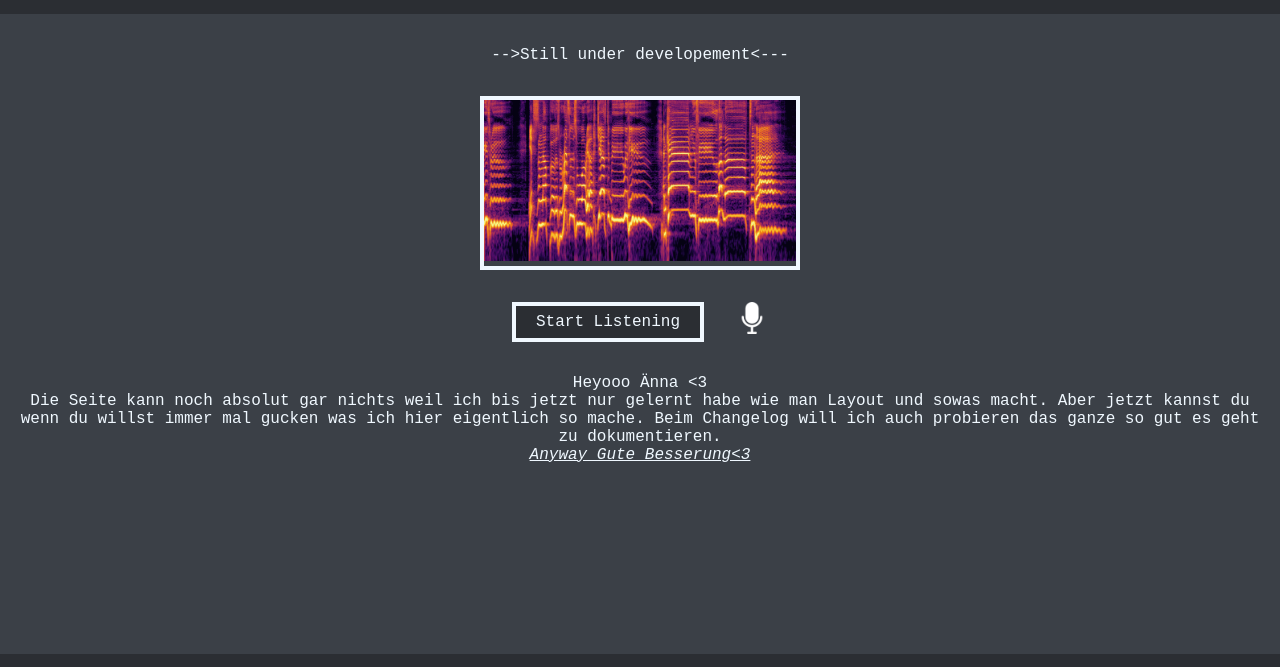
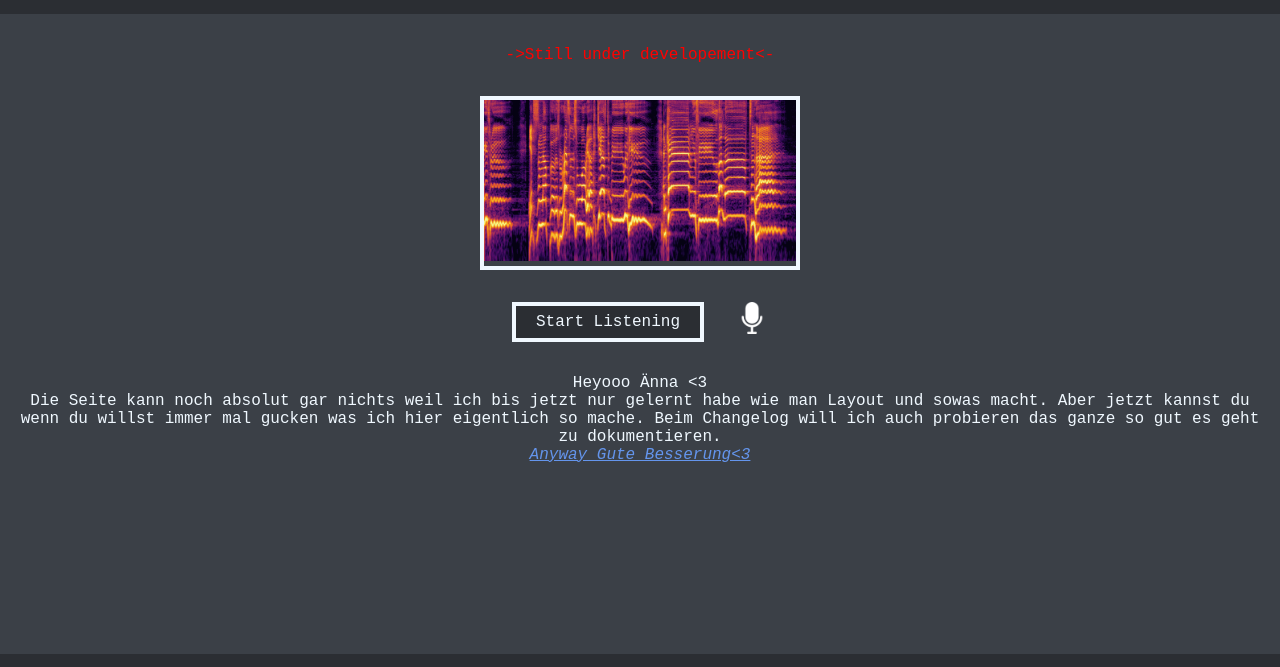
Before and after one commit to juliuswilde/dance_detect, a plain HTML site: page index.html in a window 1280 px wide. Shown: the part 66-733 px from the top of the page. Drawn offline with Linux system fonts and the light colour scheme.

Commit message:
tiny style fix

```diff
--- a/frontend/styles.css
+++ b/frontend/styles.css
@@ -46,12 +46,17 @@ a {
 #page_content {
     margin: 0px;
     padding-top: 4vh;
+    padding-bottom: 4vh;
     width: 100%;
     text-align: center;
     display: flex;
     flex-direction: column;
     align-items: center;
     gap: 4vh;
+}
+
+#page_content a {
+    color: cornflowerblue;
 }
 
 #spectrogram_container {
--- a/index.html
+++ b/index.html
@@ -13,7 +13,7 @@
 
         <div id="page_content">
             <div class="page_text">
-                <p> -->Still under developement<---</p>
+                <p style="color:red;">->Still under developement<-</p>
             </div>
 
             <div id="spectrogram_container">
```
